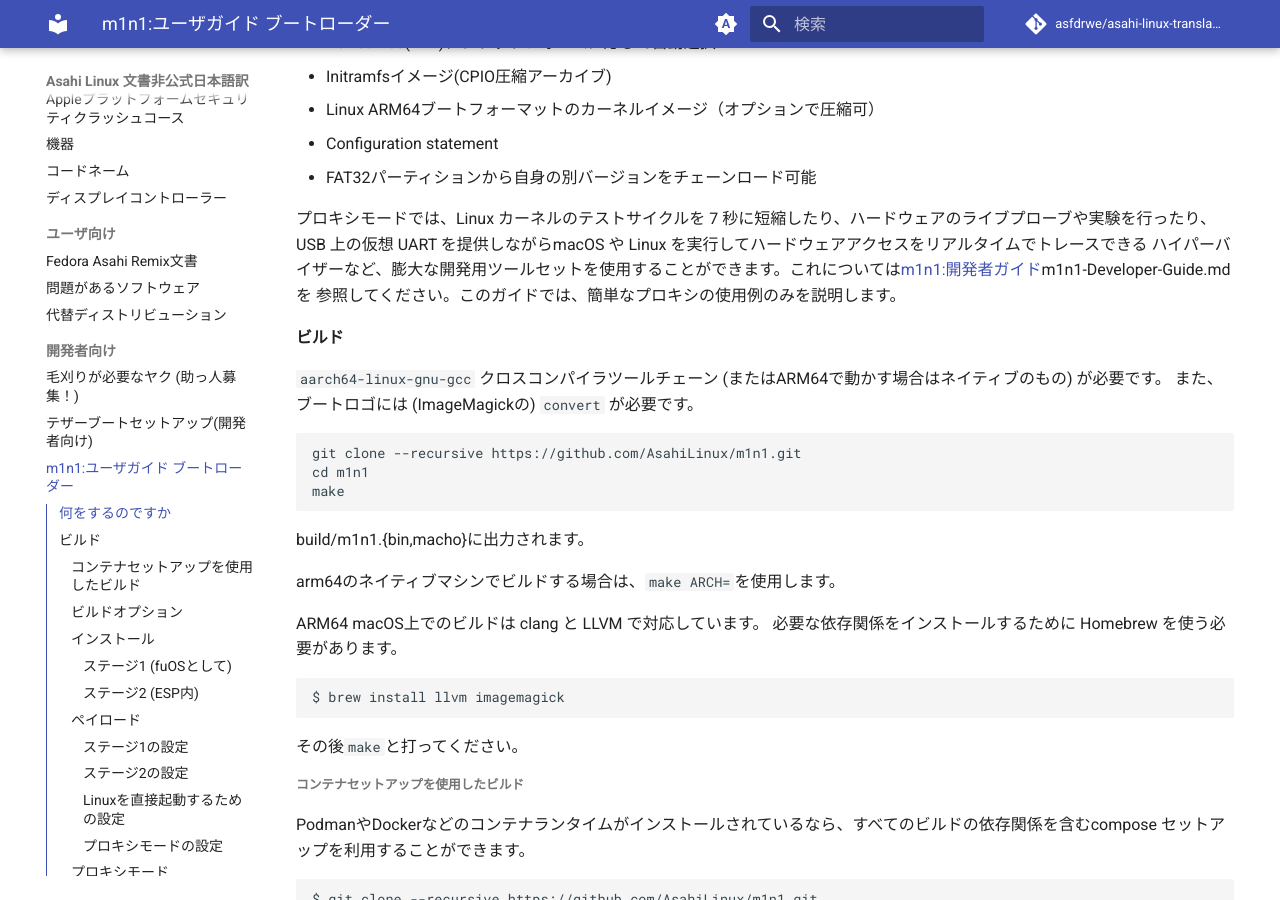
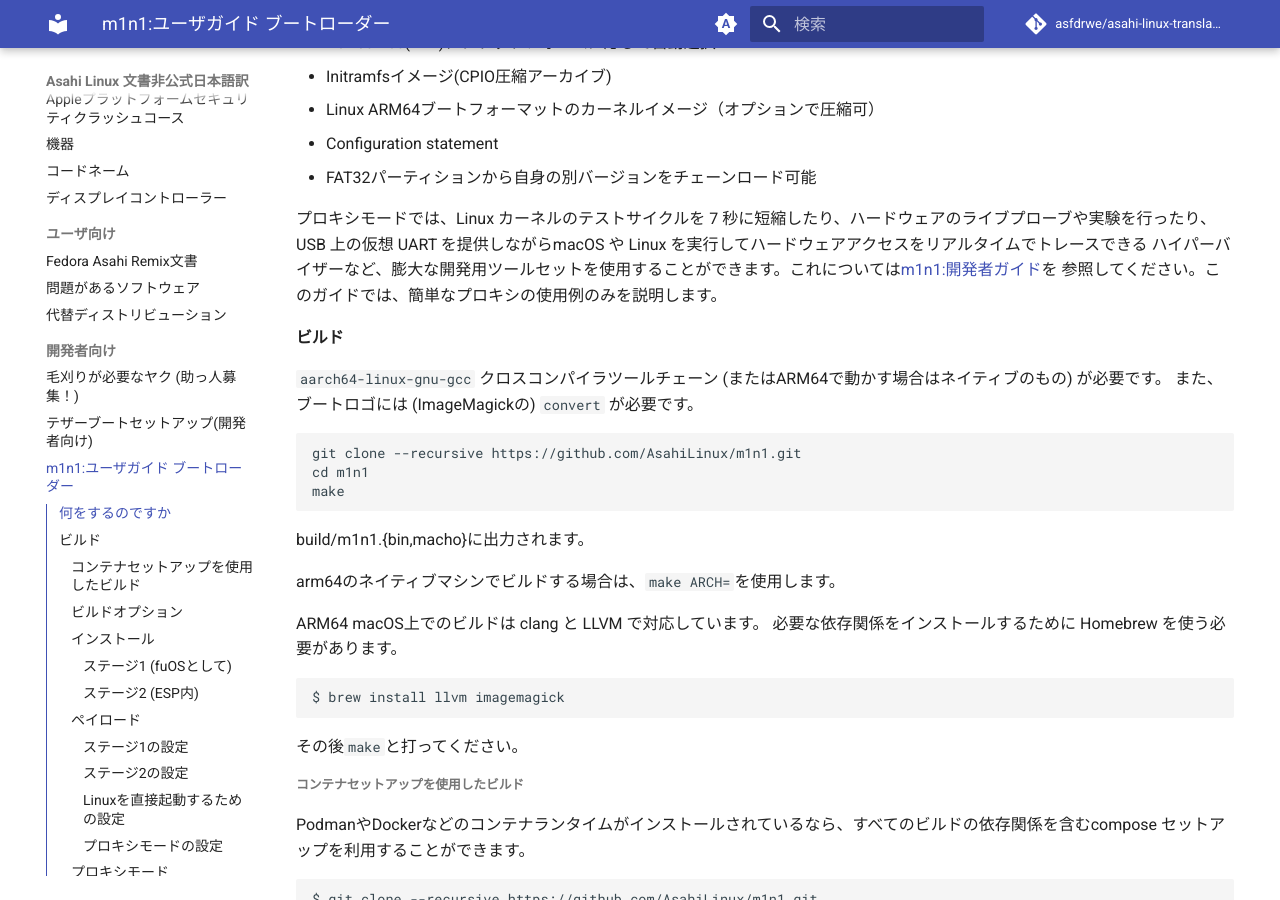
Before and after one commit to asfdrwe/asahi-linux-translations, an MkDocs documentation site: the page built from docs/m1n1-User-Guide.md, in a window 1280 px wide and 900 px high, scrolled down 471 px. Built offline with MkDocs 1.6.1 and Material for MkDocs 9.7.7, drawn with Linux system fonts in a browser that asks for light colours; comment, search, counter and statistics services are not loaded.

Commit message:
Update m1n1-User-Guide.md

```diff
--- a/docs/m1n1-User-Guide.md
+++ b/docs/m1n1-User-Guide.md
@@ -18,7 +18,7 @@
 
 プロキシモードでは、Linux カーネルのテストサイクルを 7 秒に短縮したり、ハードウェアのライブプローブや実験を行ったり、
 USB 上の仮想 UART を提供しながらmacOS や Linux を実行してハードウェアアクセスをリアルタイムでトレースできる
-ハイパーバイザーなど、膨大な開発用ツールセットを使用することができます。これについては[m1n1:開発者ガイド]()m1n1-Developer-Guide.mdを
+ハイパーバイザーなど、膨大な開発用ツールセットを使用することができます。これについては[m1n1:開発者ガイド](m1n1-Developer-Guide.md)を
 参照してください。このガイドでは、簡単なプロキシの使用例のみを説明します。
 
 # ビルド
```
